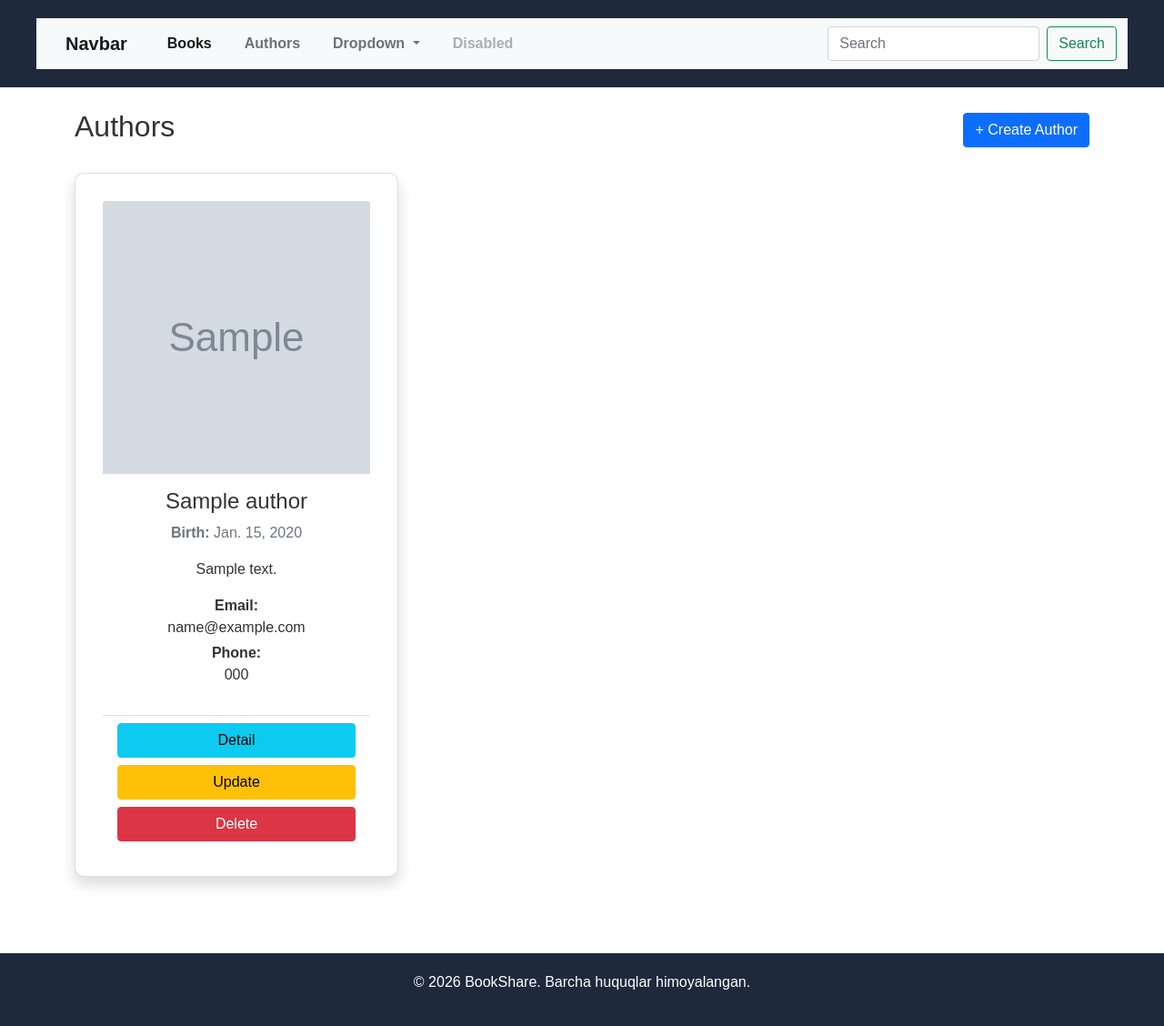
After one commit to Giyos1/team-django, a Django app: page /books/authors/ in a window 1280 px wide. The commit adds this page. Shown: the whole page at 91% size. Run offline with Django 5.2, Linux system fonts and the light colour scheme; tables that the repository leaves empty hold one stand-in row (values such as "Sample post"); grey boxes marked "Sample" are stand-in pictures.

Commit message:
done author part

```diff
--- /dev/null
+++ b/books/forms/__init__.py
@@ -0,0 +1,2 @@
+from .books import BookModelForm, BookForm
+from .authors import AuthorModelForm
--- a/books/models/authors.py
+++ b/books/models/authors.py
@@ -4,6 +4,10 @@ from django.db import models
 class Authors(models.Model):
     name = models.CharField(max_length=255)
     birth_date = models.DateField()
+    biography = models.TextField(null=True, blank=True)
+    email = models.EmailField(null=True, blank=True)
+    phone = models.CharField(max_length=20, null=True, blank=True)
+    photo = models.ImageField(upload_to='authors/', null=True, blank=True)
 
     def __str__(self):
         return self.name
--- a/books/urls.py
+++ b/books/urls.py
@@ -1,13 +1,31 @@
 from django.urls import path
-from . import views
+from django.conf import settings
+from django.conf.urls.static import static
+from books.views.authors import author_create_form, author_create, authors_list, author_update_form, author_update, \
+    author_delete, author_detail
+from books.views.books import (
+    book_list,
+    book_create_form,
+    book_update_form,
+    book_create,
+    book_update,
+    book_delete,
+    book_detail
+)
 
 urlpatterns = [
-    path('', views.book_list, name='book_list'),
-    path('create_book_form/', views.book_create_form, name='create_form_book'),
-    path('update_book_form/<int:pk>/', views.book_update_form, name='update_book_form'),
-    path('create_book', views.book_create, name='create_book'),
-    path('update_book/<int:pk>/', views.book_update, name='update_book'),
-    path('delete_book/<int:pk>/', views.book_delete, name='delete_book'),
-
-    path('detail_book/<int:pk>/', views.book_detail, name='detail_book'),
+    path('', book_list, name='book_list'),
+    path('create_book_form/', book_create_form, name='create_form_book'),
+    path('update_book_form/<int:pk>/', book_update_form, name='update_book_form'),
+    path('create_book', book_create, name='create_book'),
+    path('update_book/<int:pk>/', book_update, name='update_book'),
+    path('delete_book/<int:pk>/', book_delete, name='delete_book'),
+    path('detail_book/<int:pk>/', book_detail, name='detail_book'),
+    path('authors/', authors_list, name='authors_list'),
+    path('create-author_form', author_create_form, name='create_from_author'),
+    path('create_author', author_create, name='create_author'),
+    path('update-author-form/<int:pk>/', author_update_form, name='update_author_form'),
+    path('update-author/<int:pk>/', author_update,name='update_author'),
+    path('delete_author/<int:pk>/', author_delete, name='delete_author'),
+    path('detail_author/<int:pk>/', author_detail, name='detail_author'),
 ]
--- /dev/null
+++ b/books/views/authors.py
@@ -0,0 +1,53 @@
+from books.forms import AuthorModelForm
+from books.models import Authors
+from django.shortcuts import render, redirect, get_object_or_404
+
+
+
+def authors_list(request):
+    authors = Authors.objects.all()
+    return render(
+        request,
+        'authors/list.html',
+        context={"authors": authors}
+    )
+
+def author_create_form(request):
+    form = AuthorModelForm()
+    return render(request, 'authors/create.html', {"form": form})
+
+def author_create(request):
+    if request.method == "POST":
+        form = AuthorModelForm(request.POST, request.FILES)
+        if form.is_valid():
+            form.save()
+            return redirect("authors_list")
+        print(form.errors)
+    else:
+        form = AuthorModelForm()
+    return render(request, "authors/create.html", {"form": form})
+
+def author_update_form(request, pk):
+    author = get_object_or_404(Authors, pk=pk)
+    form = AuthorModelForm(instance=author)
+    return render(request,'authors/update.html',{"author": author,"form": form})
+
+def author_update(request, pk):
+    if request.method != "POST":
+        return redirect("update_author_form", pk=pk)
+    author = get_object_or_404(Authors, pk=pk)
+    form = AuthorModelForm(request.POST, request.FILES, instance=author)
+    if form.is_valid():
+        form.save()
+        return redirect("authors_list")
+    return render(request, "authors/update.html", {"author": author,"form": form})
+
+def author_delete(request, pk):
+    author = get_object_or_404(Authors, pk=pk)
+    if request.method == "POST":
+        author.delete()
+    return redirect("authors_list")
+
+def author_detail(request, pk):
+    author = get_object_or_404(Authors, id=pk)
+    return render(request, 'authors/detail.html', context={"author": author})
--- a/books/views.py
+++ b/books/views/books.py
@@ -1,6 +1,6 @@
 from django.shortcuts import render, redirect, get_object_or_404
 
-from books.forms import BookForm, BookModelForm
+from books.forms import BookModelForm
 from books.models import Books
 
 
--- a/config/urls.py
+++ b/config/urls.py
@@ -1,8 +1,12 @@
 from django.contrib import admin
 from django.urls import path, include
-
+from django.conf import settings
+from django.conf.urls.static import static
 
 urlpatterns = [
     path('admin/', admin.site.urls),
-    path('books/', include('books.urls'))
+    path('books/', include('books.urls')),
 ]
+
+if settings.DEBUG:
+    urlpatterns += static(settings.MEDIA_URL, document_root=settings.MEDIA_ROOT)
--- /dev/null
+++ b/templates/authors/list.html
@@ -0,0 +1,102 @@
+{% extends 'base.html' %}
+
+{% block title %}
+    Authors
+{% endblock %}
+
+{% block content %}
+
+<div class="d-flex justify-content-between align-items-center mb-4">
+    <h2>Authors</h2>
+
+    <a href="{% url 'create_from_author' %}" class="btn btn-primary">
+        + Create Author
+    </a>
+</div>
+
+<div class="row">
+
+    {% for author in authors %}
+
+        <div class="col-md-4 mb-4">
+            <div class="card shadow h-100">
+
+                {% if author.photo %}
+                    <img src="{{ author.photo.url }}"
+                         class="card-img-top"
+                         style="height:300px; object-fit:cover;"
+                         alt="{{ author.name }}">
+                {% else %}
+                    <div class="d-flex justify-content-center align-items-center bg-light"
+                         style="height:300px;">
+                        <span class="text-muted">No Photo</span>
+                    </div>
+                {% endif %}
+
+                <div class="card-body">
+
+                    <h4 class="card-title">
+                        {{ author.name }}
+                    </h4>
+
+                    <p class="text-muted">
+                        <strong>Birth:</strong>
+                        {{ author.birth_date }}
+                    </p>
+
+                    <p>
+                        {{ author.biography|default:"Biography not available."|truncatechars:120 }}
+                    </p>
+
+                    <p class="mb-1">
+                        <strong>Email:</strong><br>
+                        {{ author.email|default:"-" }}
+                    </p>
+
+                    <p>
+                        <strong>Phone:</strong><br>
+                        {{ author.phone|default:"-" }}
+                    </p>
+
+                </div>
+
+                <div class="card-footer bg-white">
+
+                    <div class="d-grid gap-2">
+
+                        <a href="{% url 'detail_author' author.id %}"
+                           class="btn btn-info">
+                            Detail
+                        </a>
+
+                        <a href="{% url 'update_author_form' author.id %}"
+                           class="btn btn-warning">
+                            Update
+                        </a>
+
+                        <form action="{% url 'delete_author' author.id %}"
+                              method="post"
+                              onsubmit="return confirm('Rostdan ham ushbu muallifni o‘chirmoqchimisiz?');">
+                            {% csrf_token %}
+                            <button type="submit" class="btn btn-danger w-100">
+                                Delete
+                            </button>
+                        </form>
+                    </div>
+                </div>
+            </div>
+        </div>
+
+    {% empty %}
+
+        <div class="col-12">
+            <div class="alert alert-warning text-center">
+                No authors found.
+            </div>
+        </div>
+
+    {% endfor %}
+
+</div>
+
+{% endblock %}
--- a/templates/base.html
+++ b/templates/base.html
@@ -26,10 +26,10 @@
             <div class="collapse navbar-collapse" id="navbarSupportedContent">
                 <ul class="navbar-nav me-auto mb-2 mb-lg-0">
                     <li class="nav-item">
-                        <a class="nav-link active" aria-current="page" href="#">Home</a>
+                        <a class="nav-link active" aria-current="page" href="{% url 'book_list' %}">Books</a>
                     </li>
                     <li class="nav-item">
-                        <a class="nav-link" href="#">Link</a>
+                        <a class="nav-link" href="{% url 'authors_list' %}">Authors</a>
                     </li>
                     <li class="nav-item dropdown">
                         <a class="nav-link dropdown-toggle" href="#" id="navbarDropdown" role="button"
```
Also changed, not shown: books/forms/authors.py (added, +64 -0 lines), config/settings.py (+5 -2 lines), templates/authors/create.html (added, +70 -0 lines), templates/authors/detail.html (added, +106 -0 lines), templates/authors/update.html (added, +90 -0 lines), templates/books/list.html (+10 -2 lines), books/forms/books.py (renamed from books/forms.py), books/migrations/0005_authors_biography_authors_email_authors_phone_and_more.py (added), books/migrations/0006_alter_authors_phone.py (added), books/views/__init__.py (added).
